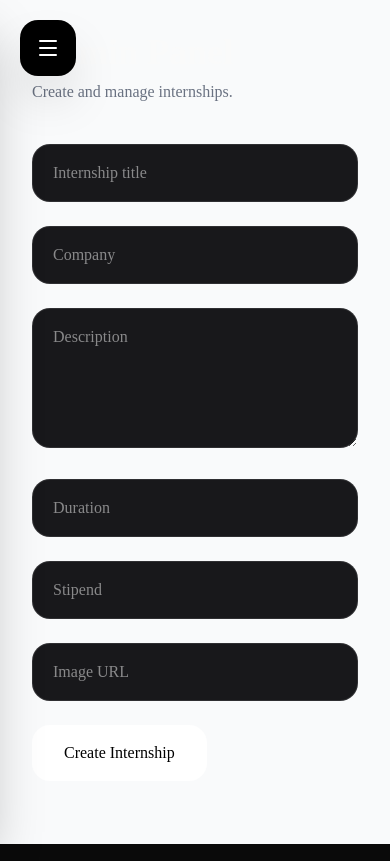
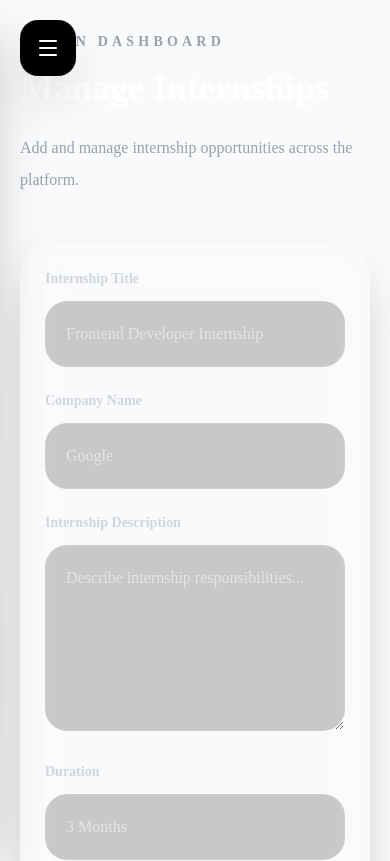
Before and after one commit to mindfullmethods/mindfull-methods, a Next.js app: page /dashboard/admin in a window 390 px wide. Shown: the top 861 px of the page. Built offline with nearby package versions, Linux system fonts and the light colour scheme; no server answers.

Commit message:
Built admin internship creation system with analytics dashboard and responsive SaaS UI

```diff
--- a/package.json
+++ b/package.json
@@ -19,6 +19,7 @@
     "radix-ui": "^1.4.3",
     "react": "19.2.4",
     "react-dom": "19.2.4",
+    "recharts": "^3.8.1",
     "shadcn": "^4.7.0",
     "tailwind-merge": "^3.6.0",
     "tw-animate-css": "^1.4.0"
--- /dev/null
+++ b/src/actions/createInternships.ts
@@ -0,0 +1,48 @@
+"use server";
+
+import { supabase } from "@/lib/supabase";
+
+export async function createInternship(formData: FormData) {
+
+  const title =
+    formData.get("title");
+
+  const company =
+    formData.get("company");
+
+  const description =
+    formData.get("description");
+
+  const duration =
+    formData.get("duration");
+
+  const stipend =
+    formData.get("stipend");
+
+  const image_url =
+    formData.get("image_url");
+
+  const { error } =
+    await supabase
+      .from("internships")
+      .insert([
+        {
+          title,
+          company,
+          description,
+          duration,
+          stipend,
+          image_url,
+        },
+      ]);
+
+  if (error) {
+    console.log(error);
+
+    return;
+  }
+
+  console.log(
+    "Internship created successfully"
+  );
+}
--- a/src/app/dashboard/admin/page.tsx
+++ b/src/app/dashboard/admin/page.tsx
@@ -1,141 +1,141 @@
-"use client";
+import { createInternship } from "@/actions/createInternships";
+export default function AdminPage()  {
+  return (
+    <main className="min-h-screen px-5 py-8 sm:px-8 xl:px-12">
 
-import { useState } from "react";
-import { supabase } from "@/lib/supabase";
+      <div className="mb-12">
 
-export default function AdminPage() {
-  const [title, setTitle] = useState("");
-  const [company, setCompany] = useState("");
-  const [description, setDescription] =
-    useState("");
-  const [duration, setDuration] = useState("");
-  const [stipend, setStipend] = useState("");
-  const [imageUrl, setImageUrl] =
-    useState("");
+        <p className="text-sm font-semibold uppercase tracking-[0.3em] text-gray-400">
+          Admin Dashboard
+        </p>
 
-  const [loading, setLoading] =
-    useState(false);
-
-  const handleCreateInternship = async (
-    e: React.FormEvent
-  ) => {
-    e.preventDefault();
-
-    setLoading(true);
-
-    const { error } = await supabase
-      .from("internships")
-      .insert({
-        title,
-        company,
-        description,
-        duration,
-        stipend,
-        image_url: imageUrl,
-      });
-
-    setLoading(false);
-
-    if (error) {
-      alert(error.message);
-      return;
-    }
-
-    alert("Internship created!");
-
-    setTitle("");
-    setCompany("");
-    setDescription("");
-    setDuration("");
-    setStipend("");
-    setImageUrl("");
-  };
-
-  return (
-    <main className="p-8">
-
-      <div className="mb-10">
-        <h1 className="text-4xl font-black">
-          Admin Panel
+        <h1 className="mt-4 text-4xl font-black text-black dark:text-white sm:text-5xl">
+          Manage Internships
         </h1>
 
-        <p className="mt-2 text-gray-500">
-          Create and manage internships.
+        <p className="mt-6 max-w-2xl text-base leading-8 text-gray-500 dark:text-gray-400 sm:text-lg">
+          Add and manage internship
+          opportunities across the platform.
         </p>
+
       </div>
 
+      <div className="rounded-[32px] border border-white/20 bg-white/80 p-6 shadow-2xl backdrop-blur-xl transition duration-500 dark:border-white/10 dark:bg-white/5 sm:p-8">
+
         <form
-        onSubmit={handleCreateInternship}
-        className="max-w-2xl space-y-6"
+        action={createInternship}
+        className="grid gap-6"
         >
-        <input
-          type="text"
-          placeholder="Internship title"
-          value={title}
-          onChange={(e) =>
-            setTitle(e.target.value)
-          }
-          className="w-full rounded-2xl border border-black/10 px-5 py-4 outline-none dark:border-white/10 dark:bg-zinc-900"
-        />
+
+          <div>
+
+            <label className="mb-3 block text-sm font-semibold text-gray-600 dark:text-gray-300">
+
+              Internship Title
+            </label>
 
             <input
               type="text"
-          placeholder="Company"
-          value={company}
-          onChange={(e) =>
-            setCompany(e.target.value)
-          }
-          className="w-full rounded-2xl border border-black/10 px-5 py-4 outline-none dark:border-white/10 dark:bg-zinc-900"
+              name="title"
+              placeholder="Frontend Developer Internship"
+              className="w-full rounded-3xl border border-black/10 bg-white/70 px-5 py-5 outline-none transition focus:border-black focus:ring-4 focus:ring-black/5 dark:border-white/10 dark:bg-black/20 dark:text-white"
             />
 
-        <textarea
-          placeholder="Description"
-          value={description}
-          onChange={(e) =>
-            setDescription(e.target.value)
-          }
-          className="min-h-[140px] w-full rounded-2xl border border-black/10 px-5 py-4 outline-none dark:border-white/10 dark:bg-zinc-900"
-        />
+          </div>
+
+          <div>
+
+            <label className="mb-3 block text-sm font-semibold text-gray-600 dark:text-gray-300">
+
+              Company Name
+            </label>
 
             <input
               type="text"
-          placeholder="Duration"
-          value={duration}
-          onChange={(e) =>
-            setDuration(e.target.value)
-          }
-          className="w-full rounded-2xl border border-black/10 px-5 py-4 outline-none dark:border-white/10 dark:bg-zinc-900"
+              name="company"
+              placeholder="Google"
+              className="w-full rounded-3xl border border-black/10 bg-white/70 px-5 py-5 outline-none transition focus:border-black focus:ring-4 focus:ring-black/5 dark:border-white/10 dark:bg-black/20 dark:text-white"
             />
+
+          </div>
+
+          <div>
+
+            <label className="mb-3 block text-sm font-semibold text-gray-600 dark:text-gray-300">
+              Internship Description
+            </label>
+
+            <textarea
+              rows={6}
+              name="description"
+              placeholder="Describe internship responsibilities..."
+              className="w-full rounded-3xl border border-black/10 bg-white/70 px-5 py-5 outline-none transition focus:border-black focus:ring-4 focus:ring-black/5 dark:border-white/10 dark:bg-black/20 dark:text-white"
+            />
+
+          </div>
+
+          <div className="grid gap-6 sm:grid-cols-2">
+
+            <div>
+
+              <label className="mb-3 block text-sm font-semibold text-gray-600 dark:text-gray-300">
+
+                Duration
+              </label>
 
               <input
                 type="text"
-          placeholder="Stipend"
-          value={stipend}
-          onChange={(e) =>
-            setStipend(e.target.value)
-          }
-          className="w-full rounded-2xl border border-black/10 px-5 py-4 outline-none dark:border-white/10 dark:bg-zinc-900"
+                name="duration"
+                placeholder="3 Months"
+                className="w-full rounded-3xl border border-black/10 bg-white/70 px-5 py-5 outline-none transition focus:border-black focus:ring-4 focus:ring-black/5 dark:border-white/10 dark:bg-black/20 dark:text-white"
               />
+
+            </div>
+
+            <div>
+
+              <label className="mb-3 block text-sm font-semibold text-gray-600 dark:text-gray-300">
+
+                Stipend
+              </label>
 
               <input
                 type="text"
-          placeholder="Image URL"
-          value={imageUrl}
-          onChange={(e) =>
-            setImageUrl(e.target.value)
-          }
-          className="w-full rounded-2xl border border-black/10 px-5 py-4 outline-none dark:border-white/10 dark:bg-zinc-900"
+                name="stipend"
+                placeholder="₹25,000/month"
+                className="w-full rounded-3xl border border-black/10 bg-white/70 px-5 py-5 outline-none transition focus:border-black focus:ring-4 focus:ring-black/5 dark:border-white/10 dark:bg-black/20 dark:text-white"
               />
 
+            </div>
+
+          </div>
+
+          <div>
+
+            <label className="mb-3 block text-sm font-semibold text-gray-600 dark:text-gray-300">
+              Image URL
+            </label>
+
+            <input
+              type="text"
+              name="image_url"
+              placeholder="https://example.com/image.jpg"
+              className="w-full rounded-3xl border border-black/10 bg-white/70 px-5 py-5 outline-none transition focus:border-black focus:ring-4 focus:ring-black/5 dark:border-white/10 dark:bg-black/20 dark:text-white"
+            />
+
+          </div>
+
           <button
-          disabled={loading}
-          className="rounded-2xl bg-black px-8 py-4 font-medium text-white transition hover:scale-[1.02] dark:bg-white dark:text-black"
+            type="submit"
+            className="mt-6 rounded-3xl bg-black px-8 py-5 text-lg font-semibold text-white shadow-2xl transition duration-300 hover:scale-[1.02] hover:shadow-black/30 dark:bg-white dark:text-black"
           >
-          {loading
-            ? "Creating..."
-            : "Create Internship"}
+            Add Internship
           </button>
+
         </form>
+
+      </div>
+
     </main>
   );
 }
--- a/src/app/dashboard/applications/page.tsx
+++ b/src/app/dashboard/applications/page.tsx
@@ -70,7 +70,9 @@ export default function ApplicationsPage() {
             >
 
               <img
-                src={internship.image_url}
+                src={internship.image_url ||
+                  "https://images.unsplash.com/photo-1498050108023-c5249f4df085"
+                }
                 alt={internship.title}
                 className="h-52 w-full object-cover"
               />
--- a/src/app/dashboard/page.tsx
+++ b/src/app/dashboard/page.tsx
@@ -1,14 +1,21 @@
+import AnalyticsChart from "@/components/components/dashboard/AnalyticsChart";
+import { getMyApplications } from "@/Services/applications";
 import InternshipCard from "@/components/components/dashboard/InternshipCard";
 import { getInternships } from "@/Services/Internships";
 import ModeToggle from "@/components/components/mode-toggle";
 
 export default async function DashboardPage() {
-  const internships = await getInternships();
+
+  const internships =
+    await getInternships();
+
+  const applications =
+  await getMyApplications();
 
   return (
-  <main className="min-h-screen bg-gradient-to-br from-gray-50 via-white to-gray-100 px-12 py-10 transition-colors duration-500 dark:from-black dark:via-zinc-950 dark:to-zinc-900">
+  <main className="min-h-screen bg-gradient-to-br from-gray-50 via-white to-gray-100 pt-24 px-5 py-8 sm:px-8 xl:px-12 lg:pt-10 transition-colors duration-500 dark:from-black dark:via-zinc-950 dark:to-zinc-900">
 
-    <div className="mb-14 flex items-end justify-between gap-6">
+    <div className="mb-14 flex flex-col gap-8 xl:flex-row xl:items-end xl:justify-between">
 
       <div>
 
@@ -19,7 +26,7 @@ export default async function DashboardPage() {
             Mindfull Methods Platform
           </p>
 
-          <h1 className="text-6xl font-black tracking-tight text-black dark:text-white">
+          <h1 className="text-6xl font-black tracking-tight text-black dark:text-white sm:text-5xl xl:text-6xl">
              Explore{" "}
              <span className="ml-4 bg-gradient-to-r from-zinc-900 to-gray-500 bg-clip-text text-transparent dark:from-white dark:to-gray-400">
                   Internships
@@ -27,7 +34,7 @@ export default async function DashboardPage() {
           </h1>
 
 
-        <p className="mt-6 max-w-2xl text-lg leading-8 text-gray-500 dark:text-gray-400">
+        <p className="mt-6 max-w-2xl text-base sm:text-lg leading-8 text-gray-500 dark:text-gray-400">
           Discover curated premium internship
           opportunities from top companies
           around the world.
@@ -55,7 +62,7 @@ export default async function DashboardPage() {
 
     </div>
 
-    <div className="mb-14 grid gap-8 md:grid-cols-3">
+    <div className="mb-14 grid gap-8 sm:grid-cols-2 xl:grid-cols-3">
 
   <div className="rounded-[32px] border border-white/20 bg-gradient-to-br from-black to-gray-800 p-8 text-white shadow-2xl">
 
@@ -109,7 +116,7 @@ export default async function DashboardPage() {
   </div>
 
 </div>
-    <div className="grid gap-10 md:grid-cols-2 xl:grid-cols-3">
+    <div className="grid gap-10 sm:grid-cols-2 2xl:grid-cols-3">
 
       {internships.map((internship) => (
         <InternshipCard
@@ -123,6 +130,141 @@ export default async function DashboardPage() {
           image={internship.image_url}
         />
       ))}
+      <div className="mt-16 grid gap-8 xl:grid-cols-[1.5fr_1fr]">
+
+  <div className="rounded-[32px] border border-white/20 bg-white/70 p-8 shadow-2xl backdrop-blur-xl transition duration-500 dark:border-white/10 dark:bg-white/5">
+
+    <div className="flex items-center justify-between">
+
+      <div>
+
+        <p className="text-sm uppercase tracking-[0.3em] text-gray-400">
+          Recent Activity
+        </p>
+
+        <h2 className="mt-3 text-3xl font-black text-black dark:text-white">
+          Latest Applications
+        </h2>
+
+      </div>
+
+      <div className="rounded-2xl bg-black px-5 py-3 text-white dark:bg-white dark:text-black">
+        {applications.length}
+      </div>
+
+    </div>
+
+    <div className="mt-8 space-y-5">
+
+      {applications.slice(0, 5).map((application: any, index: number) => (
+
+        <div
+          key={application.id}
+          className="flex items-center justify-between rounded-2xl border border-black/5 bg-black/[0.02] p-5 transition duration-300 dark:border-white/10 dark:bg-white/[0.03]"
+        >
+
+          <div>
+
+            <h3 className="text-lg font-bold text-black dark:text-white">
+              Application #{index + 1}
+            </h3>
+
+            <p className="mt-1 text-sm text-gray-500 dark:text-gray-400">
+              Internship application submitted
+            </p>
+
+          </div>
+
+          <div className="rounded-xl bg-green-100 px-4 py-2 text-sm font-semibold text-green-600 dark:bg-green-500/10 dark:text-green-400">
+            Active
+          </div>
+
+        </div>
+
+      ))}
+
+    </div>
+
+  </div>
+
+  <div className="rounded-[32px] border border-white/20 bg-gradient-to-br from-black to-gray-800 p-8 text-white shadow-2xl">
+
+    <p className="text-sm uppercase tracking-[0.3em] text-gray-400">
+      Platform Insights
+    </p>
+
+    <h2 className="mt-4 text-5xl font-black">
+      Growth 🚀
+    </h2>
+
+    <p className="mt-6 text-sm leading-8 text-gray-300">
+      Your platform now supports
+      responsive dashboards,
+      real-time applications,
+      authentication flows,
+      and premium SaaS UI patterns.
+    </p>
+
+    <div className="mt-10 space-y-4">
+
+      <div className="flex items-center justify-between">
+        <span className="text-sm text-gray-400">
+          Dashboard UI
+        </span>
+
+        <span className="font-bold">
+          95%
+        </span>
+      </div>
+
+      <div className="h-3 overflow-hidden rounded-full bg-white/10">
+        <div className="h-full w-[95%] rounded-full bg-white" />
+      </div>
+
+      <div className="flex items-center justify-between">
+        <span className="text-sm text-gray-400">
+          Backend Integration
+        </span>
+
+        <span className="font-bold">
+          90%
+        </span>
+      </div>
+
+      <div className="h-3 overflow-hidden rounded-full bg-white/10">
+        <div className="h-full w-[90%] rounded-full bg-white" />
+      </div>
+
+    </div>
+
+  </div>
+
+</div>
+<div className="mt-16 rounded-[32px] border border-white/20 bg-white/70 p-8 shadow-2xl backdrop-blur-xl transition duration-500 dark:border-white/10 dark:bg-white/5">
+
+  <div className="mb-10 flex items-center justify-between">
+
+    <div>
+
+      <p className="text-sm uppercase tracking-[0.3em] text-gray-400">
+        Analytics Overview
+      </p>
+
+      <h2 className="mt-3 text-3xl font-black text-black dark:text-white">
+        Weekly Applications
+      </h2>
+
+    </div>
+
+    <div className="rounded-2xl bg-black px-5 py-3 text-white dark:bg-white dark:text-black">
+      Live Data
+    </div>
+
+  </div>
+
+  <AnalyticsChart />
+
+</div>
 
     </div>
 
--- /dev/null
+++ b/src/components/components/dashboard/AnalyticsChart.tsx
@@ -0,0 +1,68 @@
+"use client";
+
+import {
+  BarChart,
+  Bar,
+  XAxis,
+  Tooltip,
+  ResponsiveContainer,
+} from "recharts";
+
+const data = [
+  {
+    name: "Mon",
+    applications: 4,
+  },
+  {
+    name: "Tue",
+    applications: 7,
+  },
+  {
+    name: "Wed",
+    applications: 5,
+  },
+  {
+    name: "Thu",
+    applications: 9,
+  },
+  {
+    name: "Fri",
+    applications: 6,
+  },
+  {
+    name: "Sat",
+    applications: 11,
+  },
+  {
+    name: "Sun",
+    applications: 8,
+  },
+];
+
+export default function AnalyticsChart() {
+  return (
+    <div className="h-[320px] w-full">
+
+      <ResponsiveContainer width="100%" height="100%">
+
+        <BarChart data={data}>
+
+          <XAxis
+            dataKey="name"
+            stroke="#888888"
+          />
+
+          <Tooltip />
+
+          <Bar
+            dataKey="applications"
+            radius={[12, 12, 0, 0]}
+          />
+
+        </BarChart>
+
+      </ResponsiveContainer>
+
+    </div>
+  );
+}
```
Also changed, not shown: src/app/dashboard/internships/[id]/page.tsx (+15 -12 lines), src/components/components/dashboard/InternshipCard.tsx (+7 -7 lines), src/components/components/dashboard/Sidebar.tsx (+5 -5 lines), 1 other file (tests, documents, lock files or other folders). Lines whose indentation alone changed are shown as unchanged.
